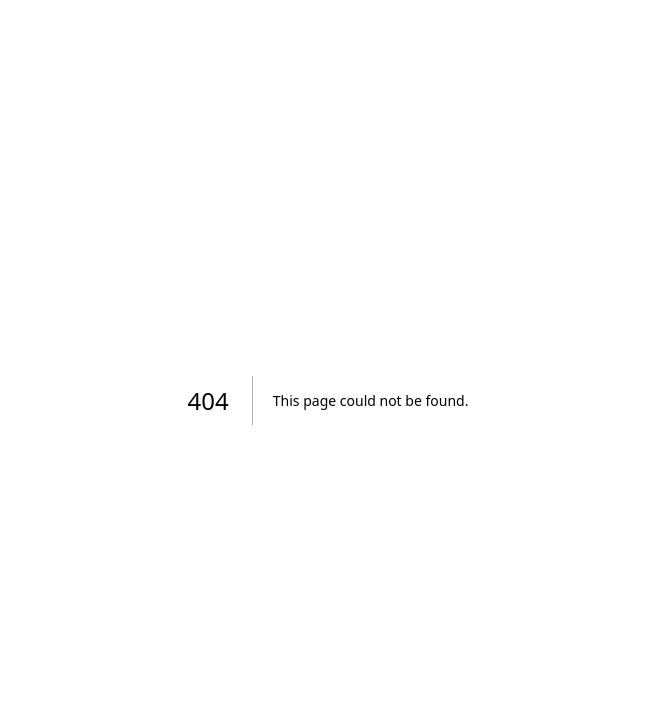
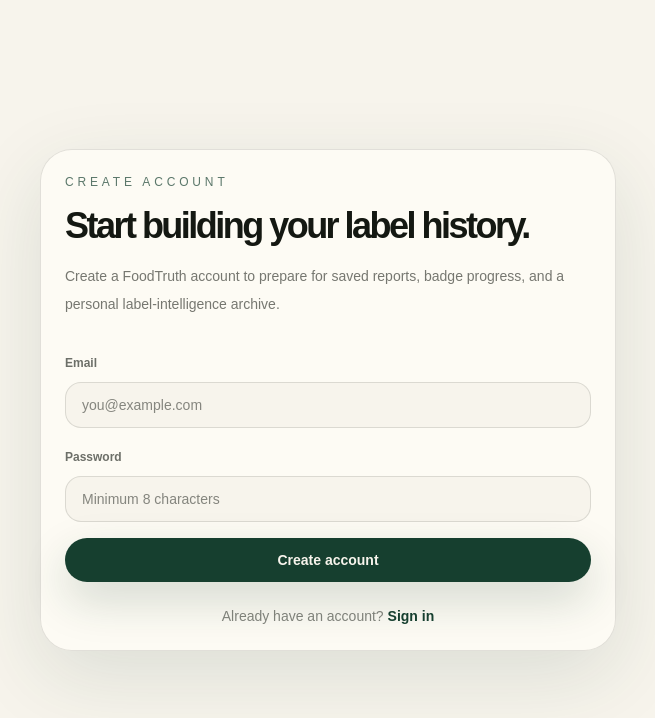
Before and after one commit to sumitdhara609/FoodTruth, a Next.js app: page /auth/sign-up in a window 1280 px wide. Before the commit this address had no page. Shown: the top 718 px of the page, without its empty margins (312-967 px from the left). Built offline with nearby package versions, Linux system fonts and the light colour scheme.

Commit message:
Add sign up and sign in pages

```diff
--- /dev/null
+++ b/app/auth/actions.ts
@@ -0,0 +1,76 @@
+"use server";
+
+import { redirect } from "next/navigation";
+import { createSupabaseServerClient } from "@/lib/supabase/server";
+
+const getFormValue = (formData: FormData, key: string) => {
+  const value = formData.get(key);
+
+  if (typeof value !== "string") {
+    return "";
+  }
+
+  return value.trim();
+};
+
+const buildAuthRedirect = (path: string, message: string) => {
+  return `${path}?message=${encodeURIComponent(message)}`;
+};
+
+export async function signUpAction(formData: FormData) {
+  const email = getFormValue(formData, "email");
+  const password = getFormValue(formData, "password");
+
+  if (!email || !password) {
+    redirect(buildAuthRedirect("/auth/sign-up", "Email and password are required."));
+  }
+
+  if (password.length < 8) {
+    redirect(
+      buildAuthRedirect(
+        "/auth/sign-up",
+        "Password must be at least 8 characters."
+      )
+    );
+  }
+
+  const supabase = await createSupabaseServerClient();
+
+  const { error } = await supabase.auth.signUp({
+    email,
+    password,
+  });
+
+  if (error) {
+    redirect(buildAuthRedirect("/auth/sign-up", error.message));
+  }
+
+  redirect(
+    buildAuthRedirect(
+      "/auth/sign-in",
+      "Account created. Check your email if confirmation is required, then sign in."
+    )
+  );
+}
+
+export async function signInAction(formData: FormData) {
+  const email = getFormValue(formData, "email");
+  const password = getFormValue(formData, "password");
+
+  if (!email || !password) {
+    redirect(buildAuthRedirect("/auth/sign-in", "Email and password are required."));
+  }
+
+  const supabase = await createSupabaseServerClient();
+
+  const { error } = await supabase.auth.signInWithPassword({
+    email,
+    password,
+  });
+
+  if (error) {
+    redirect(buildAuthRedirect("/auth/sign-in", error.message));
+  }
+
+  redirect("/account");
+}
--- /dev/null
+++ b/app/auth/sign-in/page.tsx
@@ -0,0 +1,26 @@
+import { AuthCard } from "@/components/auth/auth-card";
+import { signInAction } from "@/app/auth/actions";
+
+type SignInPageProps = {
+  searchParams?: Promise<{
+    message?: string;
+  }>;
+};
+
+export default async function SignInPage({ searchParams }: SignInPageProps) {
+  const params = await searchParams;
+
+  return (
+    <AuthCard
+      eyebrow="Sign In"
+      title="Return to your FoodTruth account."
+      description="Sign in to continue building your saved label reports, account signals, and future badge progress."
+      action={signInAction}
+      buttonLabel="Sign in"
+      footerText="New to FoodTruth?"
+      footerHref="/auth/sign-up"
+      footerLabel="Create account"
+      message={params?.message}
+    />
+  );
+}
--- /dev/null
+++ b/app/auth/sign-up/page.tsx
@@ -0,0 +1,26 @@
+import { AuthCard } from "@/components/auth/auth-card";
+import { signUpAction } from "@/app/auth/actions";
+
+type SignUpPageProps = {
+  searchParams?: Promise<{
+    message?: string;
+  }>;
+};
+
+export default async function SignUpPage({ searchParams }: SignUpPageProps) {
+  const params = await searchParams;
+
+  return (
+    <AuthCard
+      eyebrow="Create Account"
+      title="Start building your label history."
+      description="Create a FoodTruth account to prepare for saved reports, badge progress, and a personal label-intelligence archive."
+      action={signUpAction}
+      buttonLabel="Create account"
+      footerText="Already have an account?"
+      footerHref="/auth/sign-in"
+      footerLabel="Sign in"
+      message={params?.message}
+    />
+  );
+}
--- /dev/null
+++ b/components/auth/auth-card.tsx
@@ -0,0 +1,99 @@
+import Link from "next/link";
+
+type AuthCardProps = {
+  eyebrow: string;
+  title: string;
+  description: string;
+  action: (formData: FormData) => Promise<void>;
+  buttonLabel: string;
+  footerText: string;
+  footerHref: string;
+  footerLabel: string;
+  message?: string;
+};
+
+export function AuthCard({
+  eyebrow,
+  title,
+  description,
+  action,
+  buttonLabel,
+  footerText,
+  footerHref,
+  footerLabel,
+  message,
+}: AuthCardProps) {
+  return (
+    <main className="min-h-screen bg-[var(--background)] px-5 py-10 text-[var(--foreground)]">
+      <section className="mx-auto flex min-h-[calc(100vh-5rem)] max-w-5xl items-center justify-center">
+        <div className="w-full max-w-xl rounded-[2rem] border border-[var(--border)] bg-[var(--surface)]/78 p-6 shadow-[var(--shadow-soft)]">
+          <p className="text-xs uppercase tracking-[0.32em] text-[var(--primary)]/70">
+            {eyebrow}
+          </p>
+
+          <h1 className="mt-4 text-4xl font-semibold tracking-[-0.07em] text-[var(--foreground)]">
+            {title}
+          </h1>
+
+          <p className="mt-4 text-sm leading-7 text-[var(--foreground)]/58">
+            {description}
+          </p>
+
+          {message && (
+            <div className="mt-6 rounded-2xl border border-[var(--border)] bg-[var(--background)]/70 px-4 py-3">
+              <p className="text-xs leading-5 text-[var(--foreground)]/62">
+                {message}
+              </p>
+            </div>
+          )}
+
+          <form action={action} className="mt-8 space-y-4">
+            <label className="block">
+              <span className="text-xs font-semibold text-[var(--foreground)]/62">
+                Email
+              </span>
+              <input
+                name="email"
+                type="email"
+                required
+                placeholder="you@example.com"
+                className="mt-2 w-full rounded-2xl border border-[var(--border)] bg-[var(--background)] px-4 py-3 text-sm outline-none transition focus:border-[var(--primary)]"
+              />
+            </label>
+
+            <label className="block">
+              <span className="text-xs font-semibold text-[var(--foreground)]/62">
+                Password
+              </span>
+              <input
+                name="password"
+                type="password"
+                required
+                minLength={8}
+                placeholder="Minimum 8 characters"
+                className="mt-2 w-full rounded-2xl border border-[var(--border)] bg-[var(--background)] px-4 py-3 text-sm outline-none transition focus:border-[var(--primary)]"
+              />
+            </label>
+
+            <button
+              type="submit"
+              className="w-full rounded-full bg-[var(--primary)] px-6 py-3 text-sm font-semibold text-[var(--background)] shadow-[0_18px_45px_rgba(22,63,47,0.18)] transition hover:opacity-90"
+            >
+              {buttonLabel}
+            </button>
+          </form>
+
+          <p className="mt-6 text-center text-sm text-[var(--foreground)]/52">
+            {footerText}{" "}
+            <Link
+              href={footerHref}
+              className="font-semibold text-[var(--primary)]"
+            >
+              {footerLabel}
+            </Link>
+          </p>
+        </div>
+      </section>
+    </main>
+  );
+}
```
Also changed, not shown: 1 other file (tests, documents, lock files or other folders).
